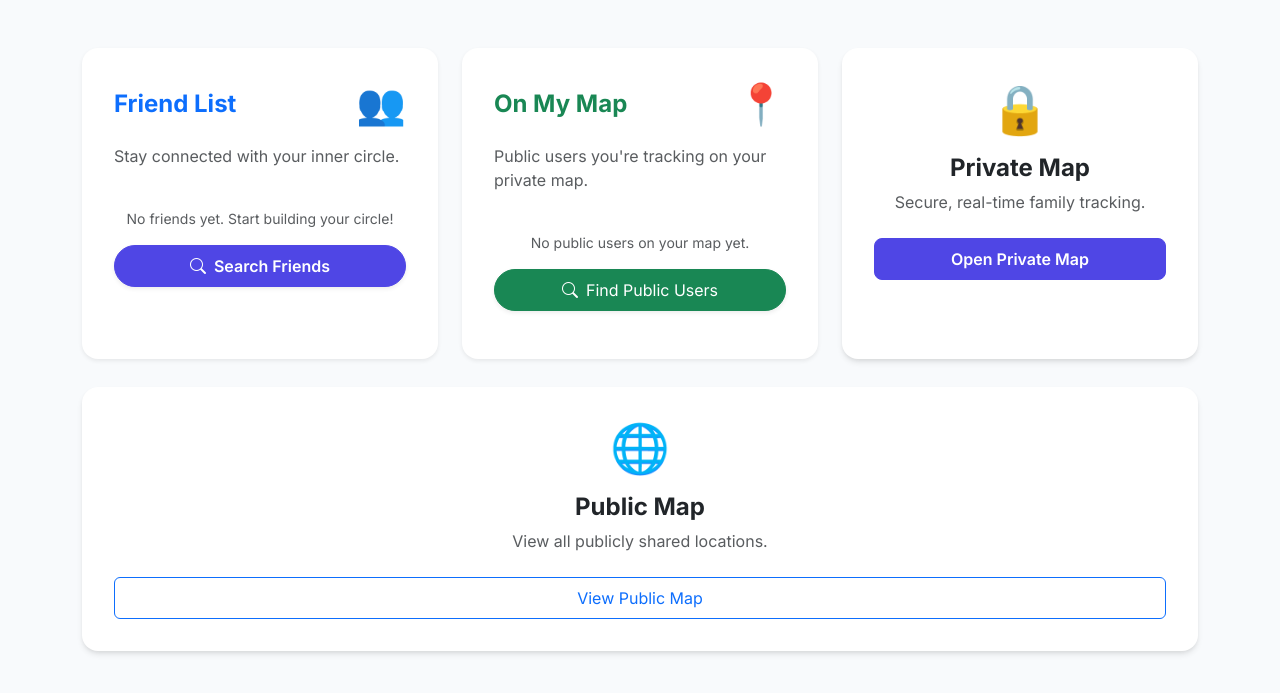
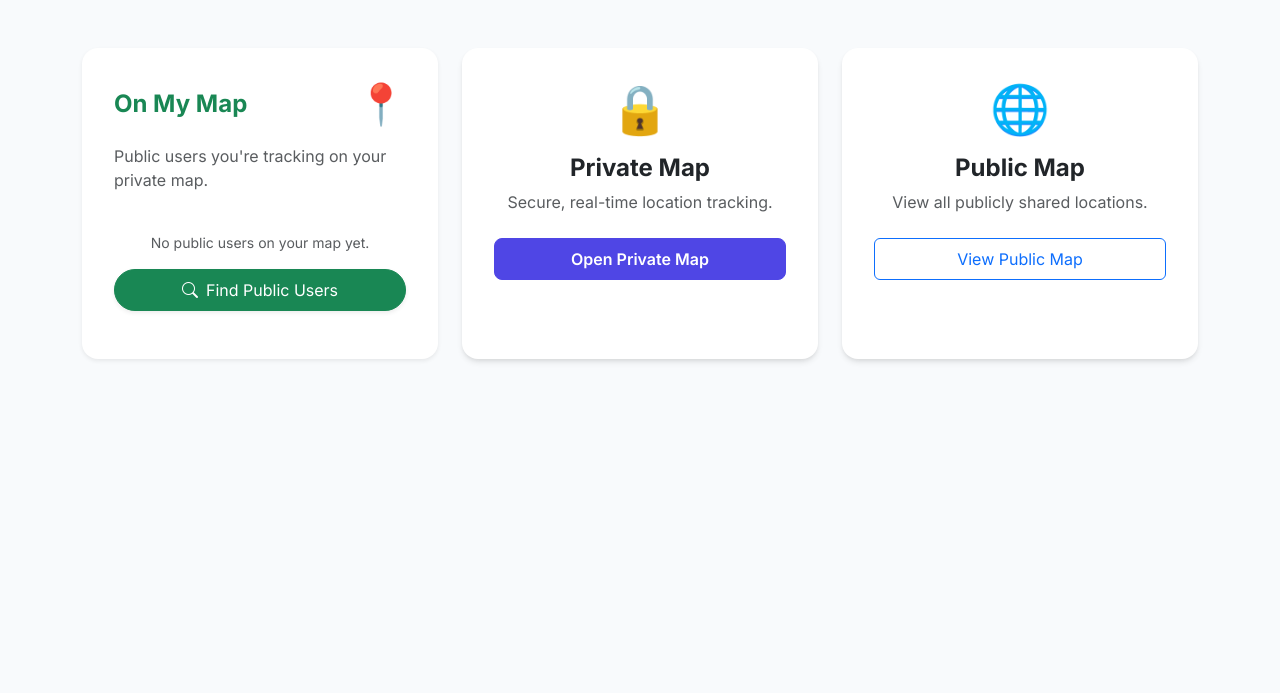
Before and after one commit to aissaadib/The-Family-Tracker, a Flask app: page / in a window 1280 px wide. Shown: the part 79-772 px from the top of the page. Run offline with Flask 3, Linux system fonts and the light colour scheme; the visitor is signed in with stand-in values (Sample User, id 1); data comes from the database, SQL or seed files in the repository; both versions use the stored data as it was after the commit; data that the repository does not hold is empty.

Commit message:
Remove friend system, clear all users, and prevent duplicate usernames
Removes the friends system, clears all existing user data from the database, and ensures that the registration process prevents duplicate usernames by leveraging a unique constraint on the username field in the `users` table and handling potential `IntegrityError` exceptions.

Replit-Commit-Author: Agent
Replit-Commit-Session-Id: 83688bf2-bf50-442c-a751-3c6c5a0925b3
Replit-Commit-Checkpoint-Type: full_checkpoint
Replit-Commit-Event-Id: aaa8d886-fea4-4070-ae7e-7b4e17d5a41f
Replit-Commit-Screenshot-Url: https://storage.googleapis.com/screenshot-production-us-central1/d1154a1c-a081-45f6-b8ea-a33a7577a78f/83688bf2-bf50-442c-a751-3c6c5a0925b3/REgwH4K
Replit-Helium-Checkpoint-Created: true

```diff
--- a/app.py
+++ b/app.py
@@ -37,12 +37,6 @@ def login_required(f):
 @login_required
 def home():
     conn = get_db_connection()
-    friends = conn.execute("""
-        SELECT u.id, u.username, u.location
-        FROM users u
-        JOIN friends f ON u.id = f.friend_id
-        WHERE f.user_id = ?
-    """, (session["user_id"],)).fetchall()
     map_follows = conn.execute("""
         SELECT u.id, u.username
         FROM users u
@@ -50,7 +44,7 @@ def home():
         WHERE mf.user_id = ?
     """, (session["user_id"],)).fetchall()
     conn.close()
-    return render_template("home.html", friends=friends, map_follows=map_follows)
+    return render_template("home.html", map_follows=map_follows)
 
 @app.route("/searchf", methods=["GET", "POST"])
 @login_required
@@ -59,39 +53,20 @@ def search_friends():
     if request.method == "POST":
         query = request.form.get("query", "")
         conn = get_db_connection()
-        # Search all users except current user; annotate with friend/map-follow status
         users = conn.execute("""
             SELECT u.id, u.username, u.vis,
-                   CASE WHEN f.friend_id IS NOT NULL THEN 1 ELSE 0 END AS is_friend,
                    CASE WHEN mf.followed_id IS NOT NULL THEN 1 ELSE 0 END AS on_map
             FROM users u
-            LEFT JOIN friends f ON f.user_id = ? AND f.friend_id = u.id
             LEFT JOIN map_follows mf ON mf.user_id = ? AND mf.followed_id = u.id
             WHERE u.username LIKE ? AND u.id != ? AND u.vis = 1
-        """, (session["user_id"], session["user_id"], f"%{query}%", session["user_id"])).fetchall()
+        """, (session["user_id"], f"%{query}%", session["user_id"])).fetchall()
         conn.close()
     return render_template("searchf.html", users=users)
-
-@app.route("/add_friend/<int:friend_id>", methods=["POST"])
-@login_required
-def add_friend(friend_id):
-    conn = get_db_connection()
-    try:
-        conn.execute("INSERT INTO friends (user_id, friend_id) VALUES (?, ?)",
-                     (session["user_id"], friend_id))
-        conn.commit()
-        flash("Friend added successfully!")
-    except sqlite3.IntegrityError:
-        flash("Already friends!")
-    finally:
-        conn.close()
-    return redirect(url_for("home"))
 
 @app.route("/add_to_map/<int:followed_id>", methods=["POST"])
 @login_required
 def add_to_map(followed_id):
     conn = get_db_connection()
-    # Only allow adding public users
     target = conn.execute("SELECT vis FROM users WHERE id = ?", (followed_id,)).fetchone()
     if not target or not target["vis"]:
         conn.close()
--- a/schema.sql
+++ b/schema.sql
@@ -22,13 +22,6 @@ CREATE TABLE IF NOT EXISTS p_map (
     FOREIGN KEY(user_id) REFERENCES users(id)
 );
 
-CREATE TABLE IF NOT EXISTS friends (
-    user_id INTEGER NOT NULL,
-    friend_id INTEGER NOT NULL,
-    PRIMARY KEY (user_id, friend_id),
-    FOREIGN KEY(user_id) REFERENCES users(id),
-    FOREIGN KEY(friend_id) REFERENCES users(id)
-);
 
 CREATE TABLE IF NOT EXISTS map_follows (
     user_id INTEGER NOT NULL,
--- a/templates/home.html
+++ b/templates/home.html
@@ -2,43 +2,6 @@
 
 {% block main %}
 <div class="row mt-5">
-    <div class="col-md-4 mb-4">
-        <div class="card h-100 border-0 p-3 shadow-sm">
-            <div class="card-body">
-                <div class="d-flex justify-content-between align-items-center mb-3">
-                    <h3 class="card-title h4 fw-bold mb-0 text-primary">Friend List</h3>
-                    <div class="display-6">👥</div>
-                </div>
-                <p class="card-text text-muted mb-4">Stay connected with your inner circle.</p>
-
-                {% if friends %}
-                <div class="list-group list-group-flush mb-3" style="max-height: 200px; overflow-y: auto;">
-                    {% for friend in friends %}
-                    <div class="list-group-item d-flex justify-content-between align-items-center px-0 py-2 border-0">
-                        <div class="d-flex align-items-center">
-                            <div class="bg-primary bg-opacity-10 text-primary rounded-circle p-1 me-2">
-                                <i class="bi bi-person-fill"></i>
-                            </div>
-                            <span class="fw-medium">{{ friend.username }}</span>
-                        </div>
-                    </div>
-                    {% endfor %}
-                </div>
-                <a href="{{ url_for('search_friends') }}" class="btn btn-outline-primary btn-sm w-100 rounded-pill">
-                    <i class="bi bi-person-plus me-2"></i>Find More
-                </a>
-                {% else %}
-                <div class="text-center py-3">
-                    <p class="text-muted small mb-3">No friends yet. Start building your circle!</p>
-                    <a href="{{ url_for('search_friends') }}" class="btn btn-primary w-100 py-2 rounded-pill shadow-sm">
-                        <i class="bi bi-search me-2"></i>Search Friends
-                    </a>
-                </div>
-                {% endif %}
-            </div>
-        </div>
-    </div>
-
     <div class="col-md-4 mb-4">
         <div class="card h-100 border-0 p-3 shadow-sm">
             <div class="card-body">
@@ -49,7 +12,7 @@
                 <p class="card-text text-muted mb-4">Public users you're tracking on your private map.</p>
 
                 {% if map_follows %}
-                <div class="list-group list-group-flush mb-3" style="max-height: 200px; overflow-y: auto;">
+                <div class="list-group list-group-flush mb-3" style="max-height: 220px; overflow-y: auto;">
                     {% for followed in map_follows %}
                     <div class="list-group-item d-flex justify-content-between align-items-center px-0 py-2 border-0">
                         <div class="d-flex align-items-center">
@@ -82,16 +45,14 @@
             <div class="card-body text-center">
                 <div class="display-5 mb-3">🔒</div>
                 <h3 class="card-title h4 fw-bold">Private Map</h3>
-                <p class="card-text text-muted mb-4">Secure, real-time family tracking.</p>
+                <p class="card-text text-muted mb-4">Secure, real-time location tracking.</p>
                 <a href="/private-map" class="btn btn-primary w-100 py-2">Open Private Map</a>
             </div>
         </div>
     </div>
-</div>
 
-<div class="row mt-1">
-    <div class="col-md-12 mb-4">
-        <div class="card border-0 p-3">
+    <div class="col-md-4 mb-4">
+        <div class="card h-100 border-0 p-3">
             <div class="card-body text-center">
                 <div class="display-5 mb-3">🌐</div>
                 <h3 class="card-title h4 fw-bold">Public Map</h3>
```
Also changed, not shown: templates/searchf.html (+6 -28 lines), family.db, 2 other files.
